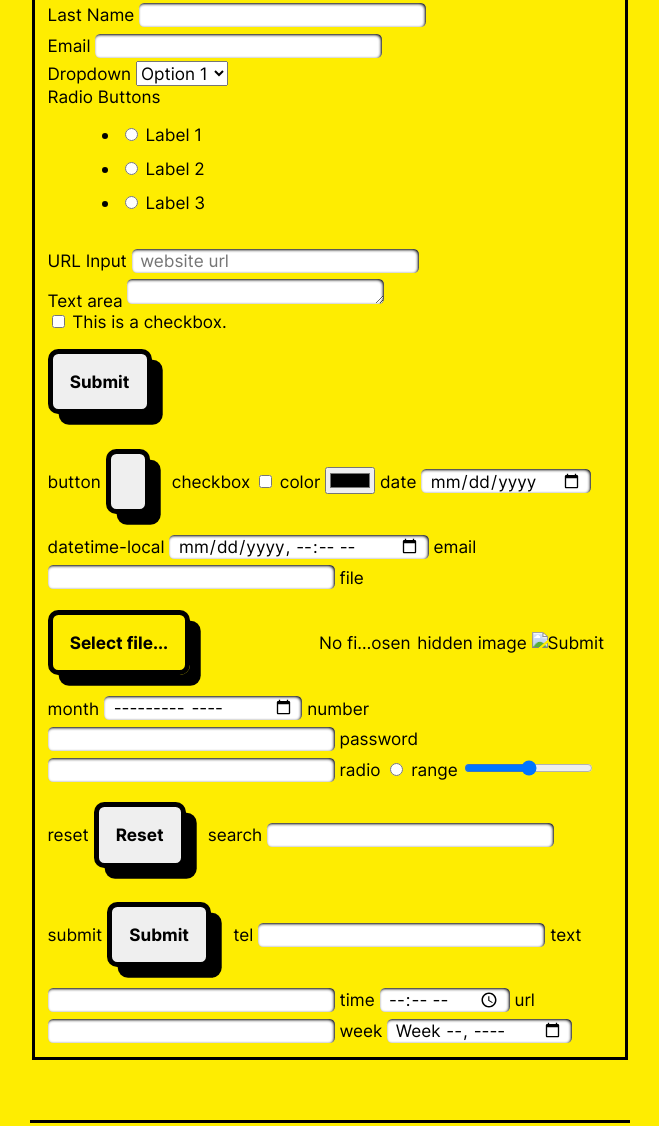
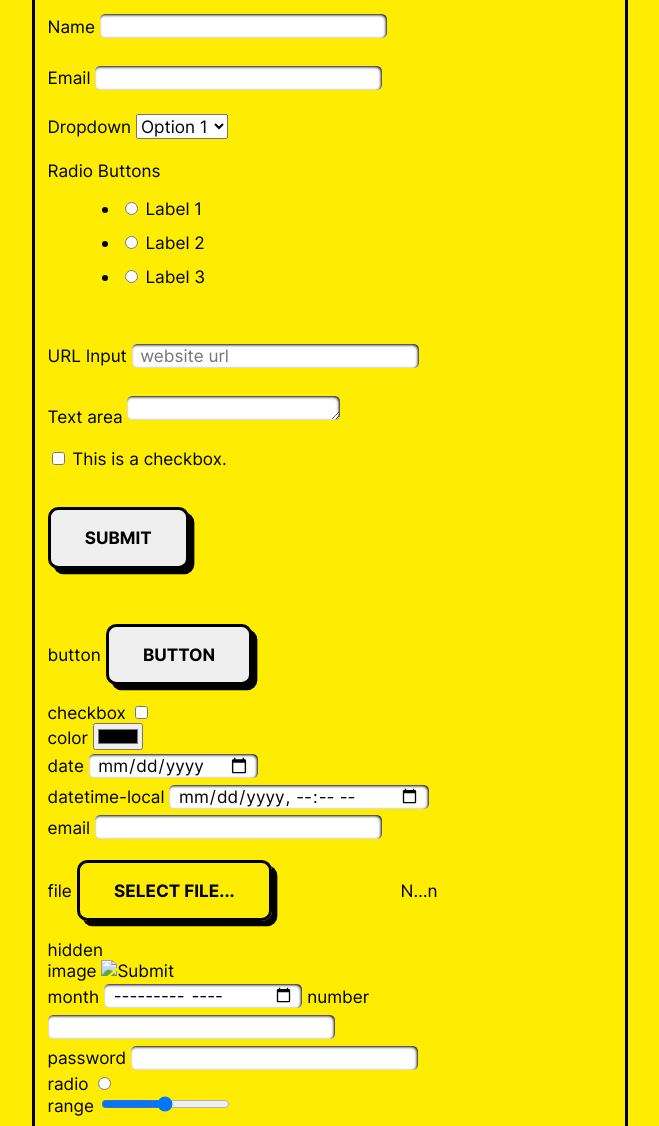
Before and after one commit to WebGuyJeff/webguyjeff-styles, a website built with webpack: page index.html in a window 1280 px wide. Shown: the part 5042-6168 px from the top of the page, without its empty margins (398-1057 px from the left). Built offline with nearby package versions, Linux system fonts and the light colour scheme.

Commit message:
improve button

```diff
--- a/index.html
+++ b/index.html
@@ -301,23 +301,23 @@
 							<input type="text" />
 							<p>Helper text if necessary.</p>
 						</div>
+						<br>
 						<div>
 							<label>Password</label>
 							<input type="password" />
 							<p>Error messages when appropriate.</p>
 						</div>
+						<br>
 						<div>
-							<label for="first-name">First Name</label>
-							<input type="text" id="first-name" />
+							<label for="name">Name</label>
+							<input type="text" id="+-name" />
 						</div>
-						<div>
-							<label for="last-name">Last Name</label>
-							<input type="text" id="last-name" />
-						</div>
+						<br>
 						<div>
 							<label for="email">Email</label>
 							<input type="email" id="email" />
 						</div>
+						<br>
 						<div>
 							<label for="gender">Dropdown</label>
 							<select>
@@ -326,6 +326,7 @@
 								<option>Option 3</option>
 							</select>
 						</div>
+						<br>
 						<div>
 							<label>Radio Buttons</label>
 							<ul>
@@ -334,65 +335,70 @@
 								<li><label><input type="radio" /> Label 3</label></li>
 							</ul>
 						</div>
+						<br>
 						<div>
 							<label for="url">URL Input</label>
 							<input type="url" placeholder="website url" />
 						</div>
+						<br>
 						<div>
 							<label>Text area</label>
-							<textarea></textarea>
+							<textarea rows="5" cols="16"></textarea>
 						</div>
+						<br>
 						<div>
 							<label><input type="checkbox" /> This is a checkbox.</label>
 						</div>
+						<br>
 						<div>
 							<input type="submit" value="Submit" />
 						</div>
+						<br>
 						<div>
 							<label>button</label>
-							<input type="button">
+							<input type="button" value="Button"><br>
 							<label>checkbox</label>
-							<input type="checkbox">
+							<input type="checkbox"><br>
 							<label>color</label>
-							<input type="color">
+							<input type="color"><br>
 							<label>date</label>
-							<input type="date">
+							<input type="date"><br>
 							<label>datetime-local</label>
-							<input type="datetime-local">
+							<input type="datetime-local"><br>
 							<label>email</label>
-							<input type="email">
+							<input type="email"><br>
 							<label>file</label>
-							<input type="file">
+							<input type="file"><br>
 							<label>hidden</label>
-							<input type="hidden">
+							<input type="hidden"><br>
 							<label>image</label>
-							<input type="image">
+							<input type="image"><br>
 							<label>month</label>
 							<input type="month">
 							<label>number</label>
-							<input type="number">
+							<input type="number"><br>
 							<label>password</label>
-							<input type="password">
+							<input type="password"><br>
 							<label>radio</label>
-							<input type="radio">
+							<input type="radio"><br>
 							<label>range</label>
-							<input type="range">
+							<input type="range"><br>
 							<label>reset</label>
-							<input type="reset">
+							<input type="reset"><br>
 							<label>search</label>
-							<input type="search">
+							<input type="search"><br>
 							<label>submit</label>
-							<input type="submit">
+							<input type="submit"><br>
 							<label>tel</label>
-							<input type="tel">
+							<input type="tel"><br>
 							<label>text</label>
-							<input type="text">
+							<input type="text"><br>
 							<label>time</label>
-							<input type="time">
+							<input type="time"><br>
 							<label>url</label>
-							<input type="url">
+							<input type="url"><br>
 							<label>week</label>
-							<input type="week">
+							<input type="week"><br>
 						</div>
 					</fieldset>
 				</form>
--- a/src/abstracts/_variables.scss
+++ b/src/abstracts/_variables.scss
@@ -48,21 +48,38 @@ $border_thin: solid 0.2rem $colour_black;
 $border_medium: solid 0.3rem $colour_black;
 $border_thick: solid 0.6rem $colour_black;
 
-$box_shadow: .625em .625em 0 #000;
-$box_shadow_raised: .825em .825em 0 #000;
 
-%box_decoration {
+$box_shadow_small: .3125em .3125em 0 #000;
+$box_shadow_small-raised: .5125em .5125em 0 #000;
+$box_shadow_large: .625em .625em 0 #000;
+$box_shadow_large-raised: .825em .825em 0 #000;
+
+%box_decoration_small {
+	border: $border_thin;
+	border-radius: $radius_medium;
+	box-shadow: $box_shadow_small;
+	// Let shadow take up space.
+	margin-inline-end: .3125em;
+	margin-block-end: .3125rem;
+}
+
+%box_decoration_small-raised {
+	transform: translate(-0.2em, -0.2em);
+	box-shadow: $box_shadow_small-raised;
+}
+
+%box_decoration_large {
 	border: $border_medium;
 	border-radius: $radius_medium;
-	box-shadow: $box_shadow;
+	box-shadow: $box_shadow_large;
 	// Let shadow take up space.
 	margin-inline-end: .625em;
 	margin-block-end: .625em;
 }
 
-%box_decoration-raised {
+%box_decoration_large-raised {
 	transform: translate(-0.2em, -0.2em);
-	box-shadow: $box_shadow_raised;
+	box-shadow: $box_shadow_large-raised;
 }
 
 $globalPagePaddingX: $space_XSmall;
--- a/src/blocks/_cards.scss
+++ b/src/blocks/_cards.scss
@@ -8,7 +8,7 @@
 	padding-block: $space_large;
 
 	.card {
-		@extend %box_decoration;
+		@extend %box_decoration_large;
 
 		gap: $space_small;
 		display: flex;
--- a/src/blocks/_menu.scss
+++ b/src/blocks/_menu.scss
@@ -50,7 +50,7 @@
 	}
 
 	&-bar {
-		@extend %box_decoration;
+		@extend %box_decoration_large;
 
 		.menu_item {
 			padding: $space_small;
@@ -147,7 +147,7 @@
 	}
 
 	&_contents {
-		@extend %box_decoration;
+		@extend %box_decoration_large;
 
 		display: flex;
 		position: absolute;
--- a/src/blocks/_palette.scss
+++ b/src/blocks/_palette.scss
@@ -1,7 +1,7 @@
 @use '../abstracts/variables' as *;
 
 .palette {
-	@extend %box_decoration;
+	@extend %box_decoration_large;
 
 	display: grid;
 	grid-template-rows: repeat( 5, 5rem );
--- a/src/elements/_button.scss
+++ b/src/elements/_button.scss
@@ -6,20 +6,21 @@ input[type="submit"],
 input[type="reset"],
 input[type="file"]::before,
 .button {
-	@extend %box_decoration;
+	@extend %box_decoration_small;
 
+	margin-block-end: $space_small;
+    margin-block-start: $space_small;
+	margin-inline-end: $space_small;
     display: inline-block;
-    margin-block-start: $space_small;
-	margin-block-end: $space_small;
-	margin-inline-end: $space_small;
 	outline: none;
 	background: $colour_green, $colour_grey;
 	cursor: pointer;
-    padding: $space_small;
+    padding: $space_small $space_medium;
+	text-transform: uppercase;
 	text-decoration: none;
 	color: $colour_themeForeground;
     font-size: inherit;
-    font-weight: bold;
+    font-weight: 700;
 	transition: all $animation_duration ease-in-out,
 				box-shadow $animation_duration ease-in-out,
 				background $animation_duration ease-in-out;
@@ -30,7 +31,7 @@ input[type="file"]::before,
 	input[type="reset"]:hover,
 	input[type="file"]:hover::before,
 	.button:hover {
-		@extend %box_decoration-raised;
+		@extend %box_decoration_small-raised;
 		z-index: 1;
 	}
 	button:active,
```
